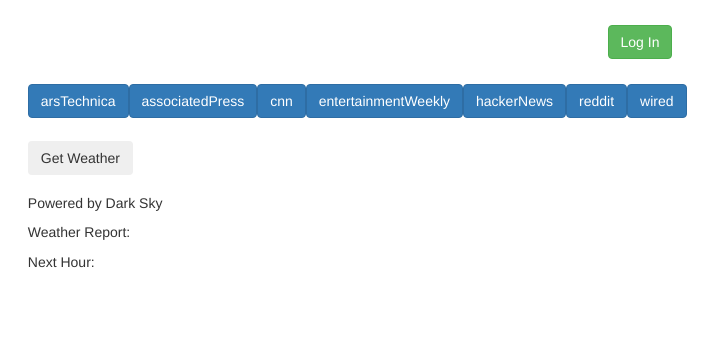
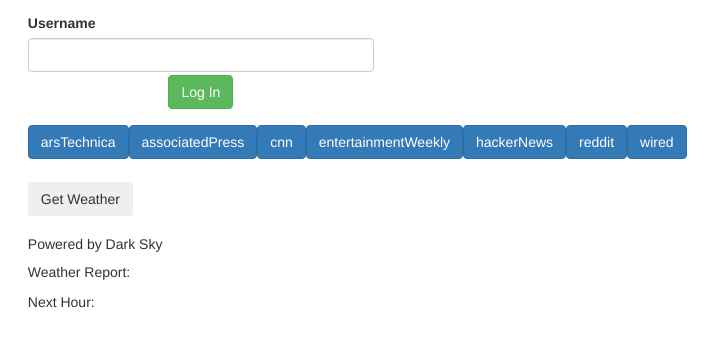
Before and after one commit to mchlltt/Your-Today-Dashboard, a PHP site: page / in a window 1280 px wide. Shown: the top 347 px of the page, without its empty margins (0-722 px from the left). Run offline with PHP 8.4, Linux system fonts and the light colour scheme; some libraries are stand-ins or nearby versions.

Commit message:
Remove username hardcoding, add readable location name

```diff
--- a/assets/css/style.css
+++ b/assets/css/style.css
@@ -1,12 +1,16 @@
 body {
 	min-height: 100vh;
+	padding: 1%;
 	width: 100%;
-	padding: 1%;
 }
 
 .form {
+	display: none;
 	width: 50%;
-	display: none;
+}
+
+.login {
+	width: 30%;
 }
 
 .welcome {
--- a/assets/javascript/user.js
+++ b/assets/javascript/user.js
@@ -19,17 +19,26 @@ $(document).ready(function() {
     var locations = database.ref('locations');
 
     // Initialize variables that will be written to or read from Firebase.
+    var username = 'mchlltt';
     var displayName;
     var location;
     var lat;
     var long;
 
-    // *** Hard-coded test username. This will have been received through log-in process.
-    var username = 'mchlltt';
-
     // Fake-simulating logging in.
     // This event listener will be replaced with what actually happens when you log in successfully.
     $('#login-button').on('click', function() {
+
+        username = $('#username').val();
+        users.child(username).once('value', function(snapshot) {
+            if (!snapshot.exists()) {
+                var usernameObj = {};
+                usernameObj[username] = {
+                    username: username
+                };
+                users.update(usernameObj);
+            }
+        });
 
         $('#login-button').hide();
         // Check whether you need to show the form.
@@ -50,7 +59,7 @@ $(document).ready(function() {
         });
 
         // Check if a location is already known for this username.
-        return locations.child(username).once('value',function(snapshot) {
+        return locations.child(username).once('value', function(snapshot) {
             if (snapshot.exists()) {
                 location = snapshot.val().location;
                 $('#location').val(location);
@@ -134,11 +143,13 @@ $(document).ready(function() {
                     // Save latitude and longitude.
                     lat = results[0].geometry.location.lat();
                     long = results[0].geometry.location.lng();
+                    locationName = results[0].formatted_address;
 
                     // Write location and lat/long to Firebase.
                     var locationObj = {};
                     locationObj[username] = {
                         location: location,
+                        locationName: locationName,
                         lat: lat,
                         long: long
                     };
@@ -174,6 +185,7 @@ $(document).ready(function() {
     locations.on('value', function(snapshot) {
         lat = snapshot.child(username).val().lat;
         long = snapshot.child(username).val().long;
+        locationName = snapshot.child(username).val().locationName;
     });
 
     // Fetch weather.
@@ -183,6 +195,7 @@ $(document).ready(function() {
 
         $.getJSON(url + apiKey + "/" + lat + "," + long + "?callback=?", function(data) {
             // console.log(data);
+            $('#weatherLocation').html('The weather for ' + locationName);
             $('#weather').html('The temperature: ' + data.currently.temperature + ' degrees');
             $('#summary').html(data.currently.summary);
         });
--- a/index.html
+++ b/index.html
@@ -15,9 +15,13 @@
 </head>
 
 <body>
-    <div class="row">
-        <div class="col-xs-12 center-block">
-            <button class="btn btn-success center-block" id="login-button" type="submit">Log In</button>
+    <div class="row center-block">
+        <div class="col-xs-12 login center-block">
+            <form class="cente">
+                <label for="username">Username</label>
+                <input type="text" id="username" class="form-control center-block">
+                <button class="btn btn-success center-block" id="login-button" type="submit">Log In</button>
+            </form>
         </div>
     </div>
     <div class="container row center-block">
@@ -59,6 +63,7 @@
         <div class="col-xs-12">
             <button id="weather-button" class="btn" type="submit">Get Weather</button>
             <h5>Powered by Dark Sky</h5>
+            <p id="weatherLocation"></p>
             <p id="weather">Weather Report:</p>
             <div class="weatherReport">Next Hour: <span id="summary"></span></div>
         </div>
```
